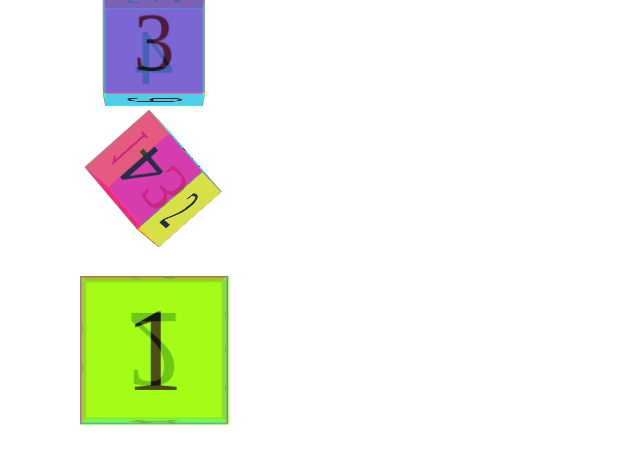
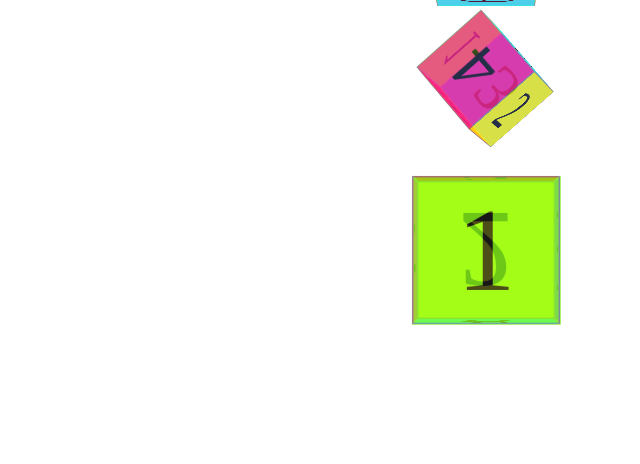
Before and after one commit to YuraRudkovskiy/task-css-animation, a plain HTML site: page index.html in a window 1280 px wide. Shown: the whole page, without its empty margins (154-794 px from the left). Drawn offline with Linux system fonts and the light colour scheme.

Commit message:
Modify the margin of scene

```diff
--- a/stylesheets/cube.css
+++ b/stylesheets/cube.css
@@ -1,7 +1,7 @@
 .scene{
 	width: 100px;
 	height: 100px;
-	margin: 300px 250px;
+	margin: 200px auto;
 	position: relative;
 	-webkit-perspective: 2000px;
 }
```
